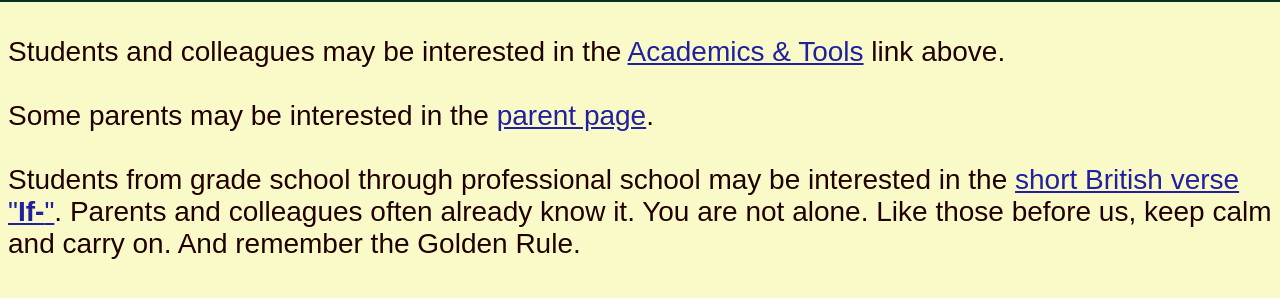
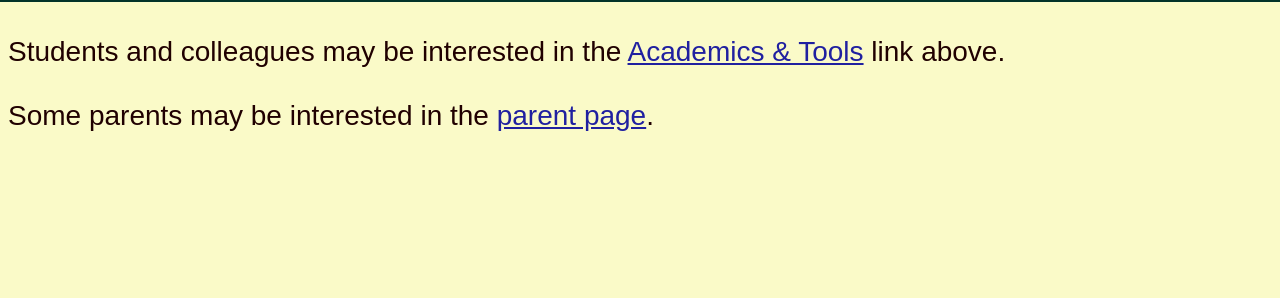
Before and after one commit to spraguemd/SpragueMD.github.io, a plain HTML site: page index.html in a window 1280 px wide. Shown: the part 100-398 px from the top of the page. Drawn offline with Linux system fonts and the light colour scheme.

Commit message:
doug@k90lat13 gitacp

```diff
--- a/index.html
+++ b/index.html
@@ -15,9 +15,6 @@
 </span><br><br><br><br>
 Students and colleagues may be interested in the <a rel="nofollow" href="gateway.templink.html">Academics &amp; Tools</a> link above.<br><br>
 Some parents may be interested in the <a rel="nofollow" href="parents.templink.html">parent page</a>.<br><br>
-Students from grade school through professional school may be interested in the <a rel="nofollow" href="kipling.templink.html">short British verse "<b>If-</b>"</a>.
-Parents and colleagues often already know it.
-You are not alone. Like those before us, keep calm and carry on. And remember the Golden Rule.<br><br>
 </body>
 <!--
 =@#@#@#@#@#@##@@
```
